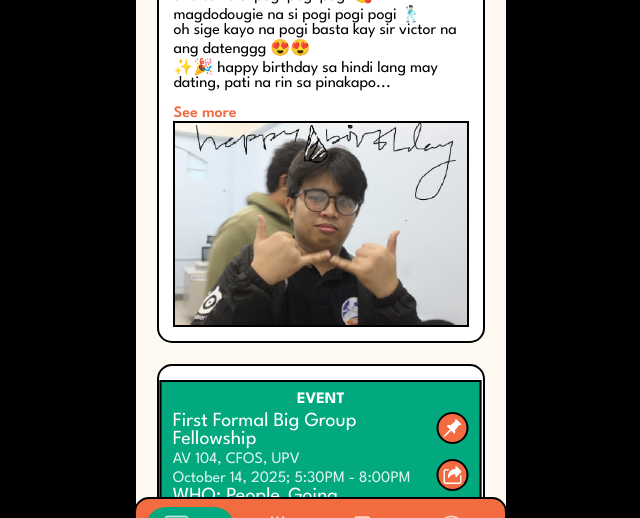
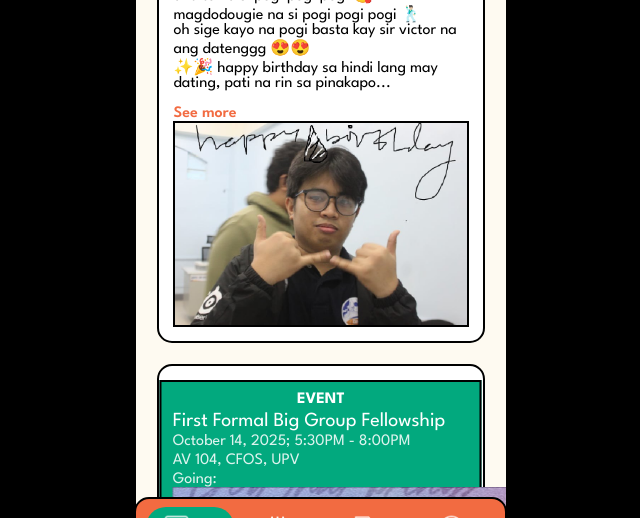
Before and after one commit to TheAshly/CMSC134-Iskorgo, a plain HTML site: page Iskorgo/index.html in a window 1280 px wide. Shown: the part 243-761 px from the top of the page, without its empty margins (319-959 px from the left). Drawn offline with Linux system fonts and the light colour scheme.

Commit message:
added going photos

```diff
--- a/Iskorgo/index.html
+++ b/Iskorgo/index.html
@@ -7,7 +7,7 @@
     <link rel="stylesheet" href="https://cdnjs.cloudflare.com/ajax/libs/font-awesome/4.7.0/css/font-awesome.min.css">
     <title>Iskorgo</title>
 </head>
-<body>
+<body class="body">
     <header>
         <div class = "filter-container">
             <div class="search-bar-container">
--- a/Iskorgo/index.js
+++ b/Iskorgo/index.js
@@ -69,10 +69,14 @@ function togglePinStatus(pinElement) {
     }
 }
 
+const element = document.querySelector(".body")
+
+// Optional: Remove the element from the DOM after the animation completes
+
 const shareData = {
-  title: 'MDN Web Docs',
-  text: 'Learn web development on MDN!',
-  url: 'https://developer.mozilla.org',
+  title: 'Iskorgo User invites you',
+  text: 'You\'ve been invited over an event! See what it is!',
+  url: window.location.href,
 };
 
 async function share(data) {
@@ -129,14 +133,22 @@ async function main() {
                 eventInfo.classList.add('event-info');
                 eventInfo.innerHTML = `
                     <span>${eventData.what}</span>
+                    <span><line>${eventData.when}</line></span>
                     <span><line>${eventData.where}</line></span>
-                    <span><line>${eventData.when}</line></span>
-                    <span>WHO: People_Going</span>
                 `;
 
                 const goingContainer = document.createElement('div');
-                goingContainer.classList.add('event-container');
-
+                goingContainer.classList.add('going-container');
+                goingContainer.innerHTML = `
+                    <span><line>Going:</line></span>
+                `;
+                eventData.going.forEach(going => {
+                    const goingImage = document.createElement('img');
+                    goingImage.classList.add('going-img');
+                    goingImage.src = going
+                    goingContainer.appendChild(goingImage)
+                });
+                eventInfo.appendChild(goingContainer)
                 eventContainer.appendChild(eventInfo)
 
                 const eventActions = document.createElement('div');
```
